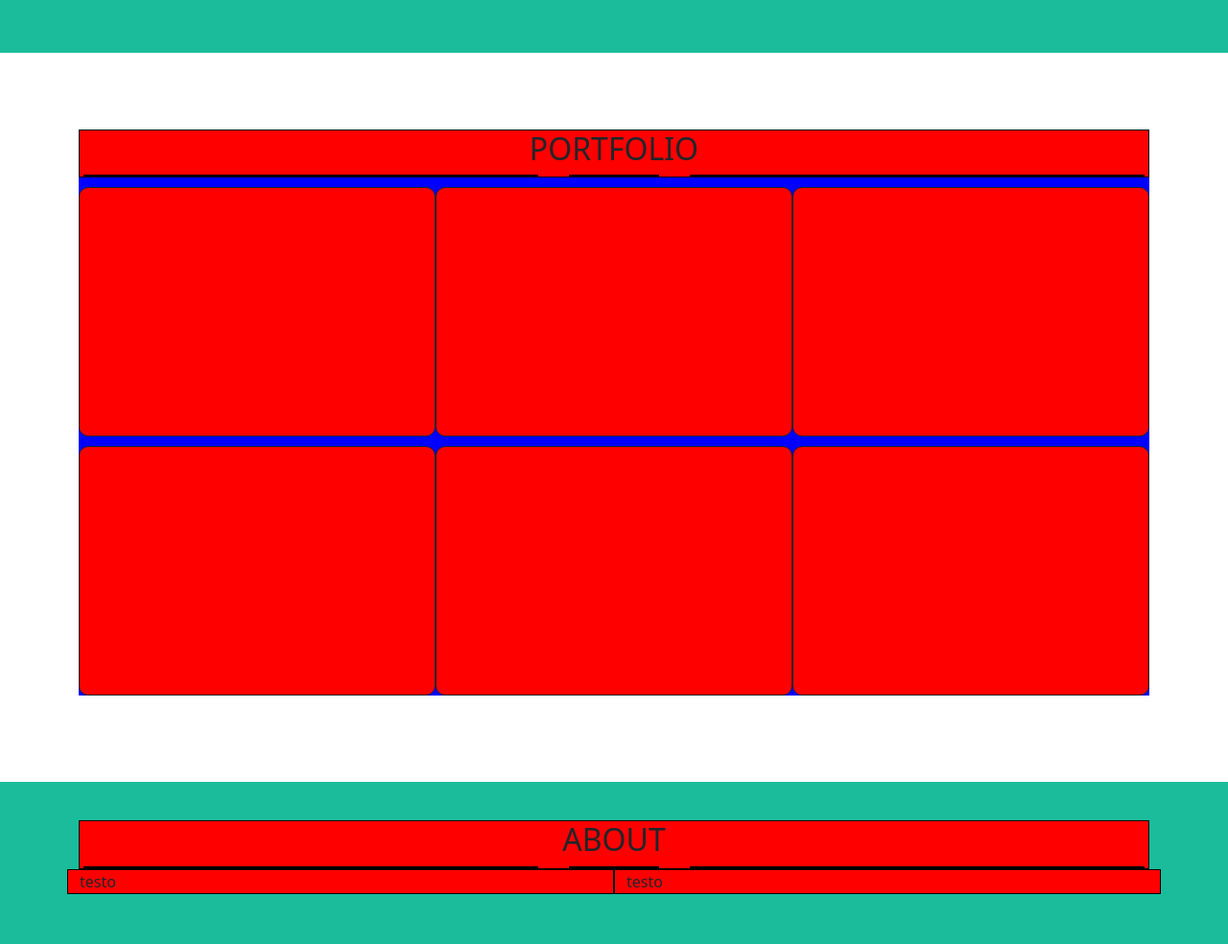
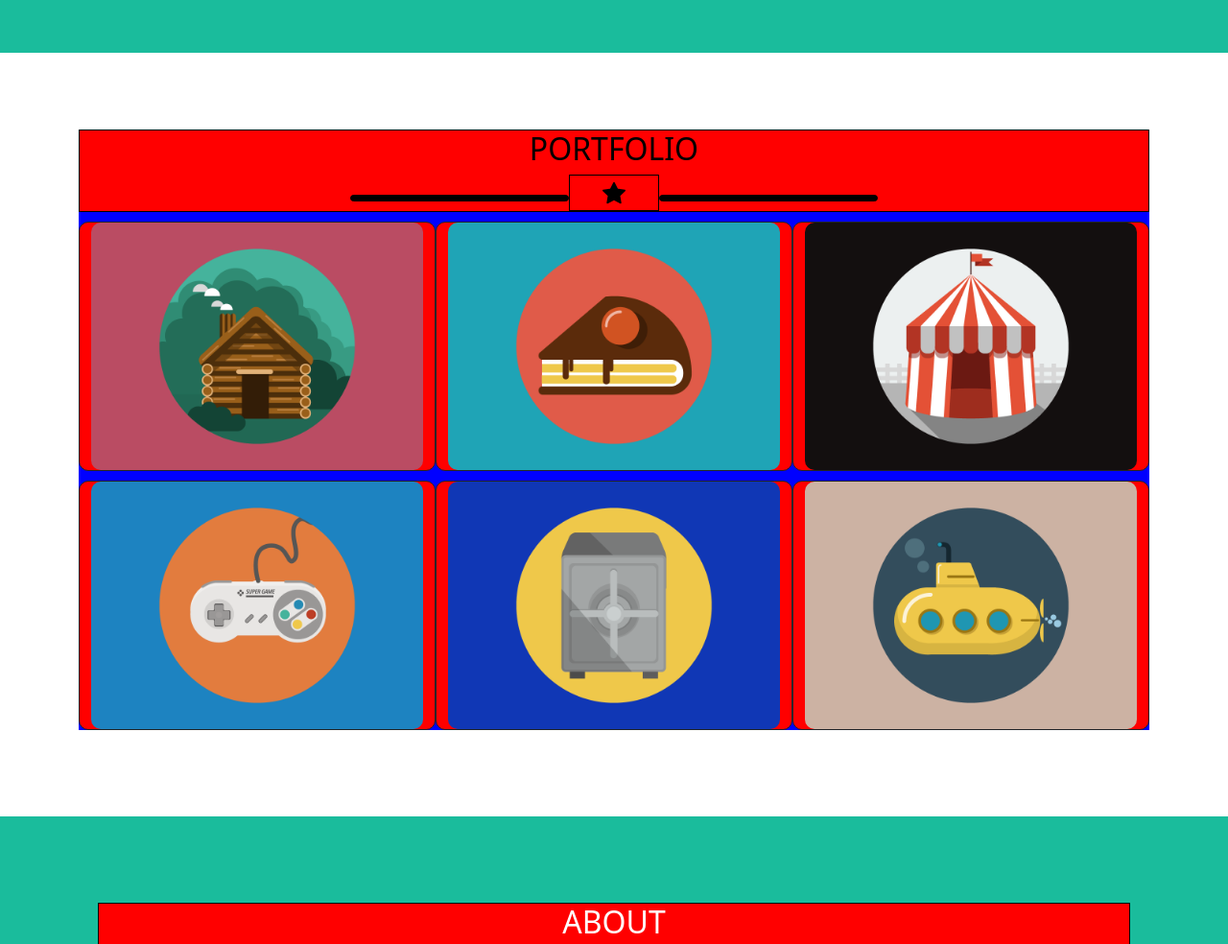
Before and after one commit to Andele97/html-css-bootstrap-freelancer, a plain HTML site: page index.html in a window 1280 px wide. Shown: the part 620-1604 px from the top of the page at 96% size. Drawn offline with nearby package versions, Linux system fonts and the light colour scheme.

Commit message:
[complete] about and cards

```diff
--- a/assets/style.css
+++ b/assets/style.css
@@ -14,6 +14,13 @@ header {
   width: 20%;
   height: 7px;
   background-color: white;
+  border-radius: 10px;
+}
+
+.line_black {
+  width: 20%;
+  height: 7px;
+  background-color: black;
   border-radius: 10px;
 }
 
@@ -47,7 +54,7 @@ header .navbar .container-fluid .collapse .navbar-nav a {
 
 /* Cards */
 
-.cards .container-md{
+#cards .container-md{
   background-color: blue;
   margin-bottom: 90px;
 }
@@ -60,12 +67,19 @@ header .navbar .container-fluid .collapse .navbar-nav a {
   margin-top: 10px;
 }
 
+.sc-cards img {
+  width: 100%;
+  height: 100%;
+  object-fit: cover;
+  border-radius: 10px;
+}
+
 /* About */
 
 .about {
   background-color: #1ABC9C;
+  padding: 90px;
   height: 490px;
-  padding: 40px;
   margin-bottom: 80px;
 }
 
--- a/index.html
+++ b/index.html
@@ -70,24 +70,24 @@
     <!-- /Jumbotron -->
 
     <!-- Cards -->
-    <div class="cards">
+    <div id="cards">
       <div class="container">
-        <div class="col-12 text-center">
-          <h2>PORTFOLIO</h2>
-          <div class="row justify-content-around">
-            <div class="col-5"></div>
-            <div class="col-1"></div>
-            <div class="col-5"></div>
+        <div class="col-12 text-center text-black text-uppercase">
+          <h2>portfolio</h2>
+          <div class="row justify-content-center align-items-baseline">
+            <div class="col-5 line_black"></div>
+            <div class="col-1 fs-4"><i class="bi bi-star-fill"></i></div>
+            <div class="col-5 line_black"></div>
           </div>
         </div>
         <div class="container-md">
           <div class="row row-cols-1 row-cols-md-2 row-cols-lg-3">
-            <div class="sc-cards"></div>
-            <div class="sc-cards"></div>
-            <div class="sc-cards"></div>
-            <div class="sc-cards"></div>
-            <div class="sc-cards"></div>
-            <div class="sc-cards"></div>
+            <div class="sc-cards"><img src="assets/img/cabin.png" alt="cabin"></div>
+            <div class="sc-cards"><img src="assets/img/cake.png" alt="cake"></div>
+            <div class="sc-cards"><img src="assets/img/circus.png" alt="circus"></div>
+            <div class="sc-cards"><img src="assets/img/game.png" alt="game"></div>
+            <div class="sc-cards"><img src="assets/img/safe.png" alt="safe"></div>
+            <div class="sc-cards"><img src="assets/img/submarine.png" alt="submarine"></div>
           </div>
         </div>
       </div>
@@ -97,17 +97,17 @@
     <!-- About -->
     <div class="about">
       <div class="container">
-        <div class="col-12 text-center">
-          <h2>ABOUT</h2>
-          <div class="row justify-content-around">
-            <div class="col-5"></div>
-            <div class="col-1"></div>
-            <div class="col-5"></div>
+        <div class="col-12 text-center text-uppercase text-white">
+          <h2>about</h2>
+          <div class="row justify-content-center align-items-baseline">
+            <div class="col-5 line"></div>
+            <div class="col-1 fs-4"><i class="bi bi-star-fill"></i></div>
+            <div class="col-5 line"></div>
           </div>
         </div>
-        <div class="row">
-          <div class="col-md">testo</div>
-          <div class="col-md">testo</div>
+        <div class="row text-white fs-4">
+          <div class="col-md p-md-3">Freelancer is a free bootstrap theme created by Start Bootstrap. The download includes the complete source files including HTML, CSS, and JavaScript as well as optional LESS stylesheets for easy customization.</div>
+          <div class="col-md p-md-3">Wheter you're a student looking to showcase your work, a professional looking to attract client, or a graphic artist looking to share your projects, this template is the perfect starting point</div>
         </div>
       </div>
     </div>
```
